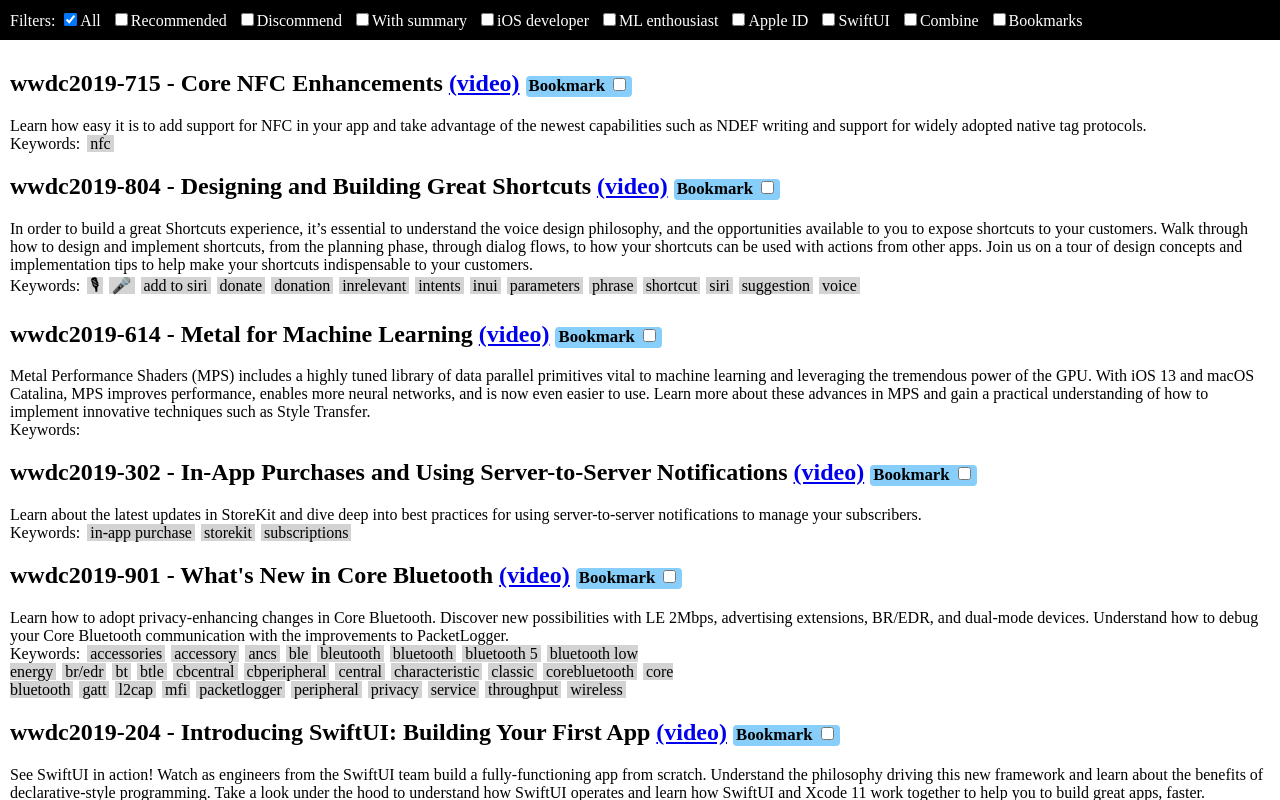
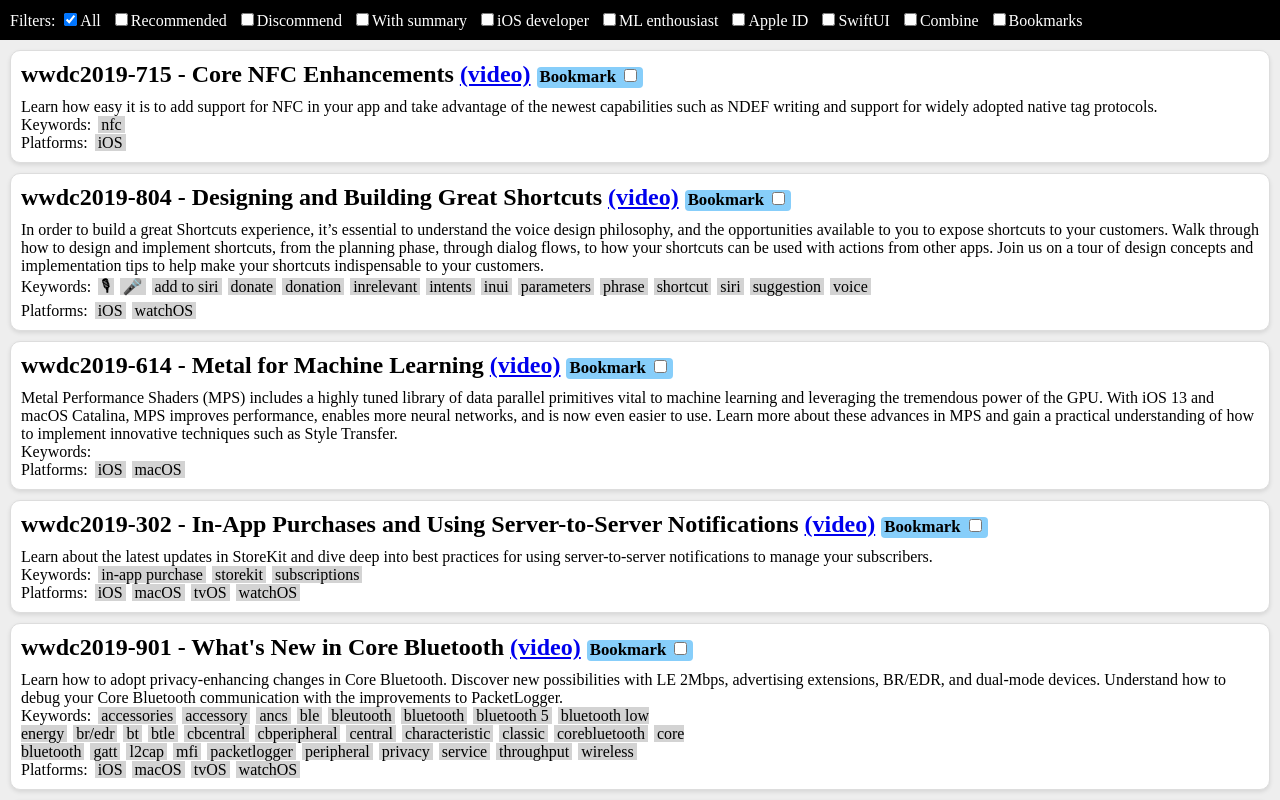
Before and after one commit to Q42/wwdc-2019-recap, a React (Vite) app: page / in a window 1280 px wide. Shown: the top 800 px of the page. Built offline with nearby package versions, Linux system fonts and the light colour scheme.

Commit message:
Style videos in blocks

```diff
--- a/src/Video.tsx
+++ b/src/Video.tsx
@@ -1,8 +1,9 @@
-export default (video: any, toggle: (id: string) => void) => (<div key={video.id}>
+export default (video: any, toggle: (id: string) => void) => (<div className="video" key={video.id}>
     <h2>
         {video.id} - {video.title} <a href={video.webPermalink}>(video)</a><span> </span>
         <label className="bookmark">Bookmark <input onChange={(e) => toggle(video.id, e.target.checked)} type="checkbox" checked={video.bookmarked} /></label>
     </h2>
     <div>{video.description}</div>
     <div>Keywords: {(video.keywords || []).map((key) => (<span className="keyword" key={key}>{key}</span> ))}</div>
+    <div>Platforms: {(video.platforms || []).map((key) => (<span className="keyword" key={key}>{key}</span> ))}</div>
 </div>)
--- a/src/app.less
+++ b/src/app.less
@@ -5,7 +5,20 @@
 }
 
 .videos {
+    background: #eee;
     padding: 10px;
+    .video {
+        border-radius: 10px;
+        border: 1px solid #ddd;
+        background: white;
+        margin: 0 0 10px 0;
+        padding: 10px;
+        box-shadow: 0 2px 4px rgba(0, 0, 0, 0.1);
+        h2, h3 {
+            margin: 0 0 10px;
+            padding: 0;
+        }
+    }
 }
 
 html, body {margin:0; padding: 0;}
@@ -23,4 +36,5 @@
     background: lightblue;
 }
 
+
 .track { padding: 0 5px; }
```
